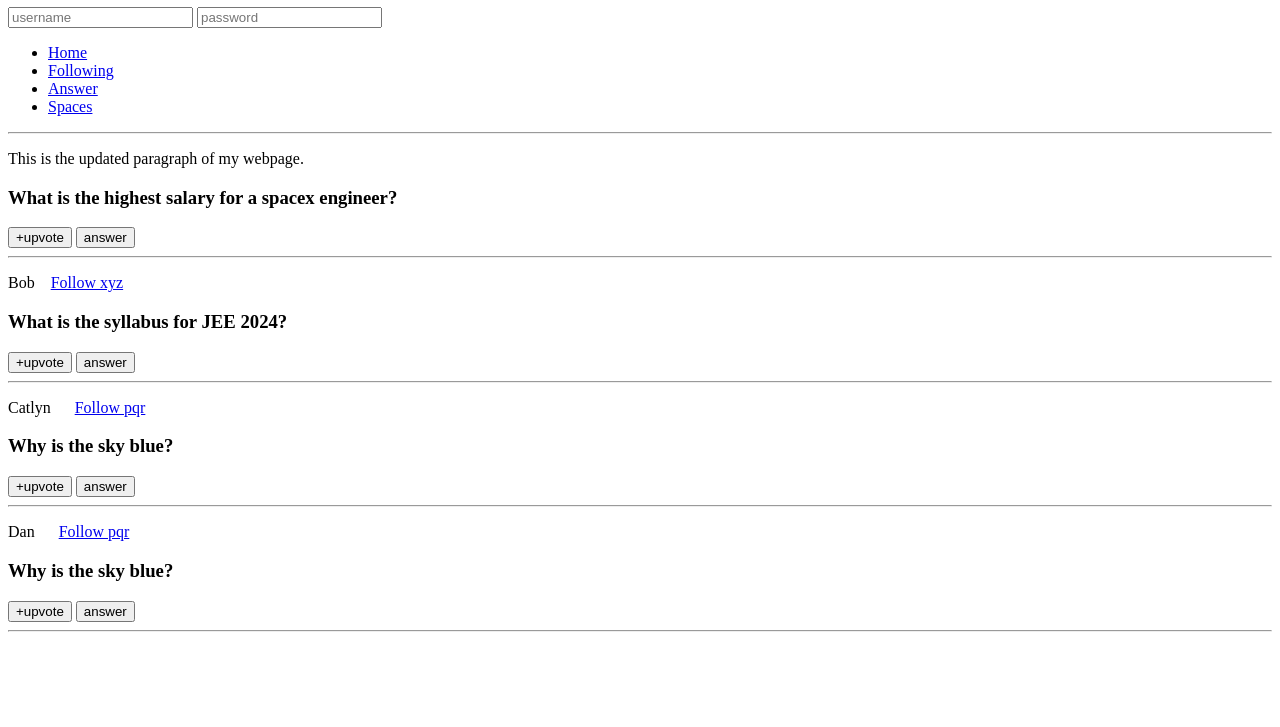
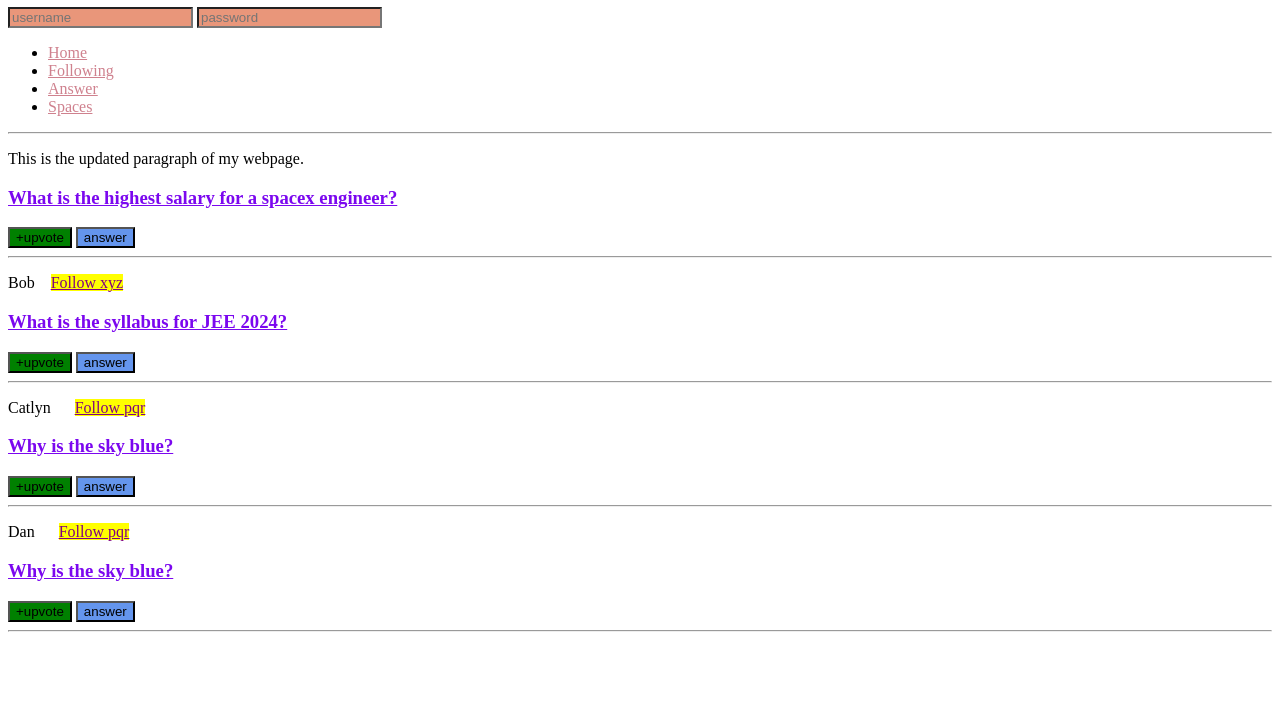
Before and after one commit to shishupal-kr/HTML_CSS_JS, a website built with webpack: page Practise/index.html in a window 1280 px wide. Shown: the part 73-800 px from the top of the page. Built offline with nearby package versions, Linux system fonts and the light colour scheme.

Commit message:
added code in practise

```diff
--- a/Practise/index.html
+++ b/Practise/index.html
@@ -34,7 +34,7 @@
   </p>
   <h3>What is the highest salary for a spacex engineer?</h3>
   <span>
-            <button>+upvote</button>
+            <button class="upvote">+upvote</button>
             <button>answer</button>
         </span>
   <hr />
@@ -45,7 +45,7 @@
   </p>
   <h3>What is the syllabus for JEE 2024?</h3>
   <span>
-            <button>+upvote</button>
+            <button class="upvote">+upvote</button>
             <button>answer</button>
         </span>
   <hr />
@@ -56,7 +56,7 @@
   </p>
   <h3>Why is the sky blue?</h3>
   <span>
-            <button>+upvote</button>
+            <button class="upvote">+upvote</button>
             <button>answer</button>
         </span>
   <hr />
@@ -67,7 +67,7 @@
   </p>
   <h3>Why is the sky blue?</h3>
   <span>
-                <button>+upvote</button>
+                <button class="upvote">+upvote</button>
                 <button>answer</button>
             </span>
   <hr />
--- a/Practise/style.css
+++ b/Practise/style.css
@@ -0,0 +1,59 @@
+h1 {
+  color: red;
+}
+
+h3 {
+  color: #7b07ef;
+}
+
+p {
+  color: black;
+}
+
+/* ID selector -it is used to apply the style to a single element. */
+
+#login {
+  background-color: white;
+}
+#signup {
+  background-color: red;
+}
+
+/* Class selector -it is used to apply the style to multiple elements. */
+
+.upvote {
+  background-color: green;
+}
+.follow {
+  background-color: yellow;
+  color: purple;
+}
+
+/* Descendant selector -it means that the style will be applied to the element that is inside another element.
+but you can also write nav a{} to select direct a   */
+nav ul li a {
+  color: #cf818e;
+}
+
+/* adjacent sibling selector -it means that the style will be applied to the element that is immediately after another element. */
+p + h3{
+  text-decoration: underline;
+}
+
+.upvote + button{
+  background-color: cornflowerblue;
+}
+
+/* child combinator selector -it means that the style will be applied to the element that is a direct child of another element. */
+div > input{
+  background-color: darksalmon;
+}
+
+/* Attribute selector -it means that the style will be applied to the element that has a specific attribute. */
+input[type="text"]{
+  color: blue;
+}
+
+input[type="password"]{
+  color: green;
+}
```
Also changed, not shown: css/CSS_Notes.MD (+2 -0 lines).
